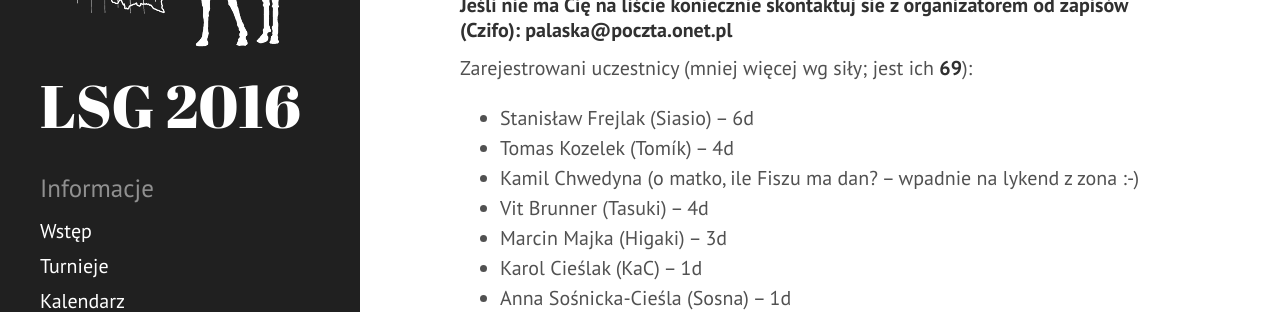
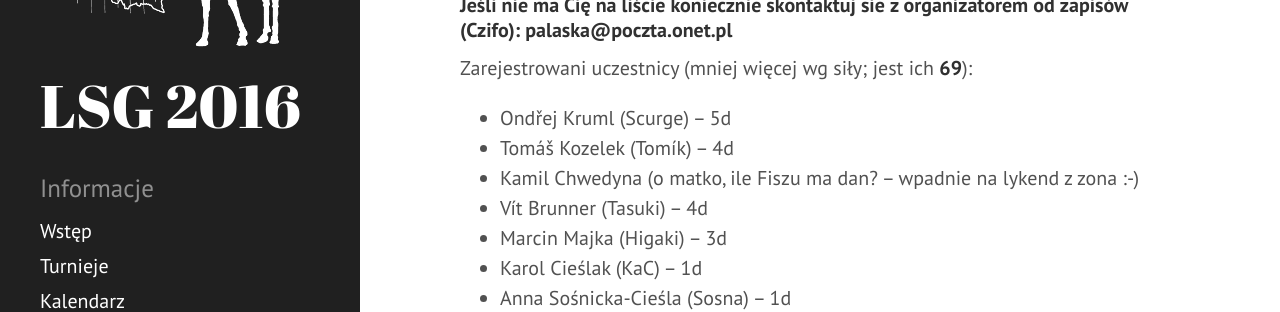
Before and after one commit to tasuki/lsg, a Jekyll site: the page built from zarejestrowani.md, in a window 1280 px wide and 900 px high. Shown: the part 165-477 px from the top of the window. Built offline with Jekyll 4.4.1, drawn with Linux system fonts in a browser that asks for light colours.

Commit message:
Sias -> Scurge

```diff
--- a/zarejestrowani.md
+++ b/zarejestrowani.md
@@ -9,10 +9,10 @@ title: Zarejestrowani
 
 Zarejestrowani uczestnicy (mniej więcej wg siły; jest ich **69**):
 
-- Stanisław Frejlak (Siasio) -- 6d
-- Tomas Kozelek (Tomík) -- 4d
+- Ondřej Kruml (Scurge) -- 5d
+- Tomáš Kozelek (Tomík) -- 4d
 - Kamil Chwedyna (o matko, ile Fiszu ma dan? -- wpadnie na lykend z zona :-)
-- Vit Brunner (Tasuki) -- 4d
+- Vít Brunner (Tasuki) -- 4d
 - Marcin Majka (Higaki) -- 3d
 - Karol Cieślak (KaC) -- 1d
 - Anna Sośnicka-Cieśla (Sosna) -- 1d
```
